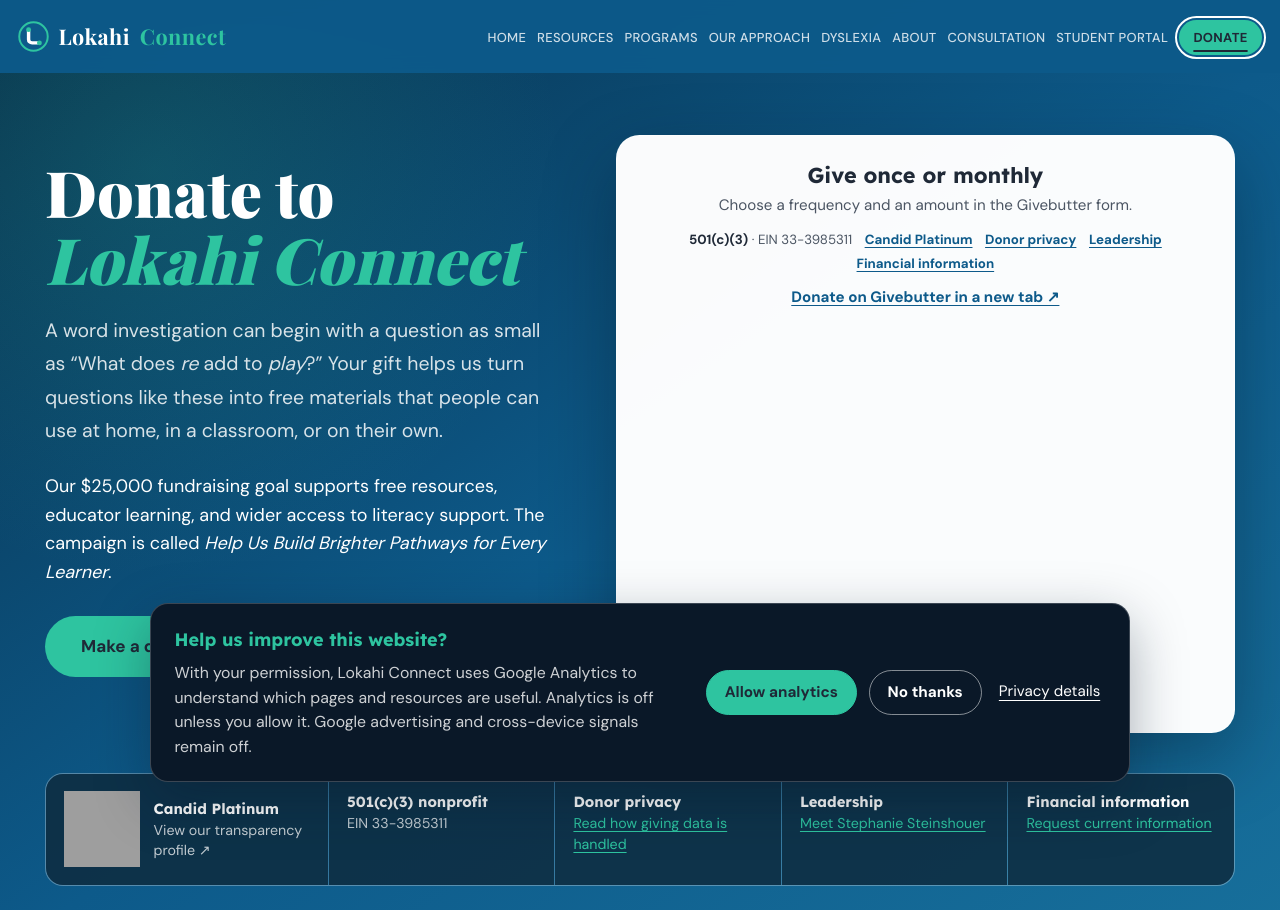
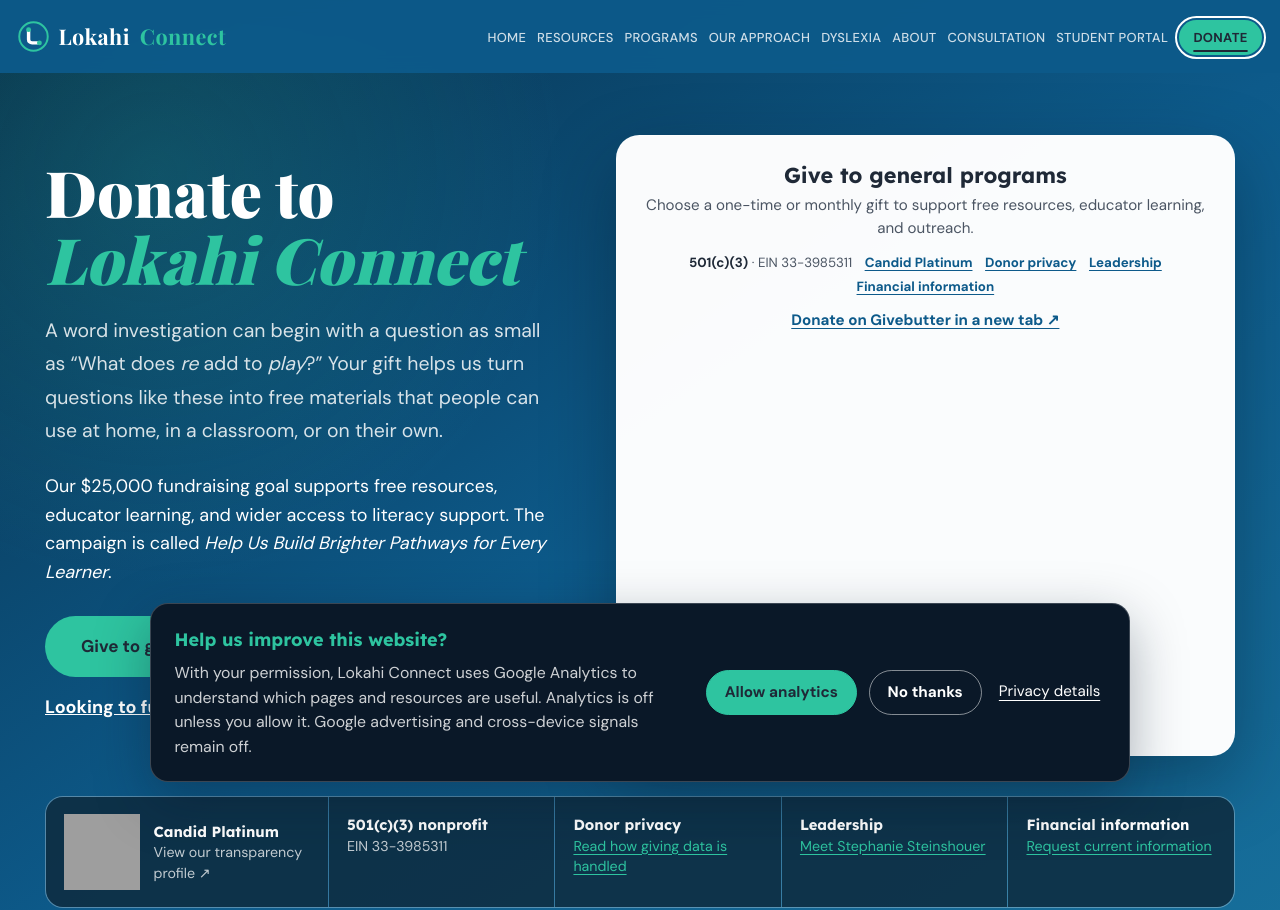
Before and after one commit to Lokahi-Connect/lokahi-connect-website, a plain HTML site: page give.html in a window 1280 px wide. Shown: the top 910 px of the page. Drawn offline with nearby package versions, Linux system fonts and the light colour scheme; grey boxes are pictures that could not be loaded; a script that the page names is missing; a web font is replaced by a local one.

Commit message:
Clarify tuition giving and measurement in give.html

```diff
--- a/give.html
+++ b/give.html
@@ -319,11 +319,11 @@
         <h1>Donate to <em>Lokahi Connect</em></h1>
         <p class="giving-hero__lead">A word investigation can begin with a question as small as “What does <em>re</em> add to <em>play</em>?” Your gift helps us turn questions like these into free materials that people can use at home, in a classroom, or on their own.</p>
         <p class="campaign-summary">Our $25,000 fundraising goal supports free resources, educator learning, and wider access to literacy support. The campaign is called <em>Help Us Build Brighter Pathways for Every Learner</em>.</p>
-        <div class="section-actions"><a class="btn-primary" href="#donate">Make a donation ↓</a><a class="campaign-details" href="#impact">See what gifts support ↓</a></div>
+        <div class="section-actions"><a class="btn-primary" href="#donate">Give to general programs ↓</a><a class="campaign-details" href="#tuition-assistance">Looking to fund a learner’s tuition? ↓</a></div>
       </div>
       <div class="giving-form-card" id="donate">
-        <h2>Give once or monthly</h2>
-        <p>Choose a frequency and an amount in the Givebutter form.</p>
+        <h2>Give to general programs</h2>
+        <p>Choose a one-time or monthly gift to support free resources, educator learning, and outreach.</p>
         <div class="giving-form-trust" aria-label="Donation trust information">
           <span><strong>501(c)(3)</strong> · EIN 33-3985311</span>
           <a href="https://app.candid.org/profile/16316345/lokahi-connect-33-3985311" target="_blank" rel="noopener noreferrer">Candid Platinum</a>
@@ -363,7 +363,7 @@
       <h2 class="section-heading">Choose the giving path that fits you</h2>
       <p class="section-sub section-sub--wide">You can give monthly, recommend a grant from a donor-advised fund, or contact us to discuss a funding partnership.</p>
       <div class="giving-paths-grid">
-<article class="giving-path"><span class="giving-path__label">Tuition assistance</span><h3>Be the Connection</h3><p>Help make individualized literacy support more affordable. This separate $9,600 tuition fund supports full or partial grants and the cost of delivering those services. Awards depend on funding, educational fit, and capacity. Professional development is funded separately.</p><a href="https://givebutter.com/fund-a-students-tuition-biuo57" class="btn-ocean" target="_blank" rel="noopener noreferrer">Fund a learner’s tuition ↗</a></article>
+<article class="giving-path" id="tuition-assistance"><span class="giving-path__label">Tuition assistance</span><h3>Be the Connection</h3><p>Help a child, teen, or adult afford individual reading and spelling instruction. Gifts to this separate $9,600 fund are pooled for full or partial tuition grants and the cost of providing instruction. Awards depend on funding, educational fit, and capacity. Professional development is funded separately.</p><a href="https://givebutter.com/fund-a-students-tuition-biuo57/donate?utm_source=lokahiconnect.org&amp;utm_medium=website&amp;utm_campaign=be_the_connection&amp;utm_content=giving_page" class="btn-ocean" target="_blank" rel="noopener noreferrer">Donate to tuition assistance ↗</a></article>
         <article class="giving-path"><span class="giving-path__label">Sustained access</span><h3>Give monthly</h3><p>Monthly gifts provide reliable support for financial access, educator learning, free resources, and the organizational capacity behind the work. Choose <strong>Monthly</strong> in the form above.</p><a href="#donate" class="btn-ocean">Choose a monthly gift ↑</a></article>
         <article class="giving-path"><span class="giving-path__label">Donor-advised funds</span><h3>Recommend a DAF grant</h3><p>Contact Lokahi Connect for current organization details and giving instructions so your recommendation can be identified and acknowledged correctly.</p><a href="mailto:info@lokahiconnect.org?subject=Donor-Advised%20Fund%20Gift" class="btn-ocean">Coordinate a DAF gift →</a></article>
         <article class="giving-path"><span class="giving-path__label">Larger and multi-year gifts</span><h3>Discuss a funding partnership</h3><p>For a larger, multi-year, institutional, or potentially restricted gift, begin with a conversation about the intended purpose, evidence, budget, and reporting.</p><a href="mailto:info@lokahiconnect.org?subject=Major%20Gift%20or%20Funding%20Partnership" class="btn-ocean">Start a private conversation →</a></article>
```
